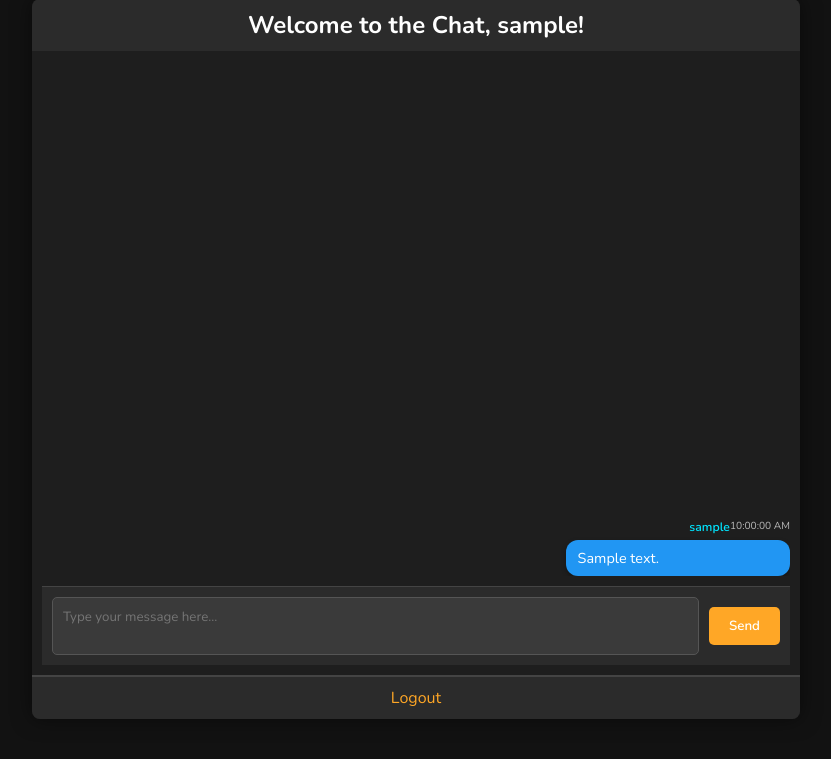
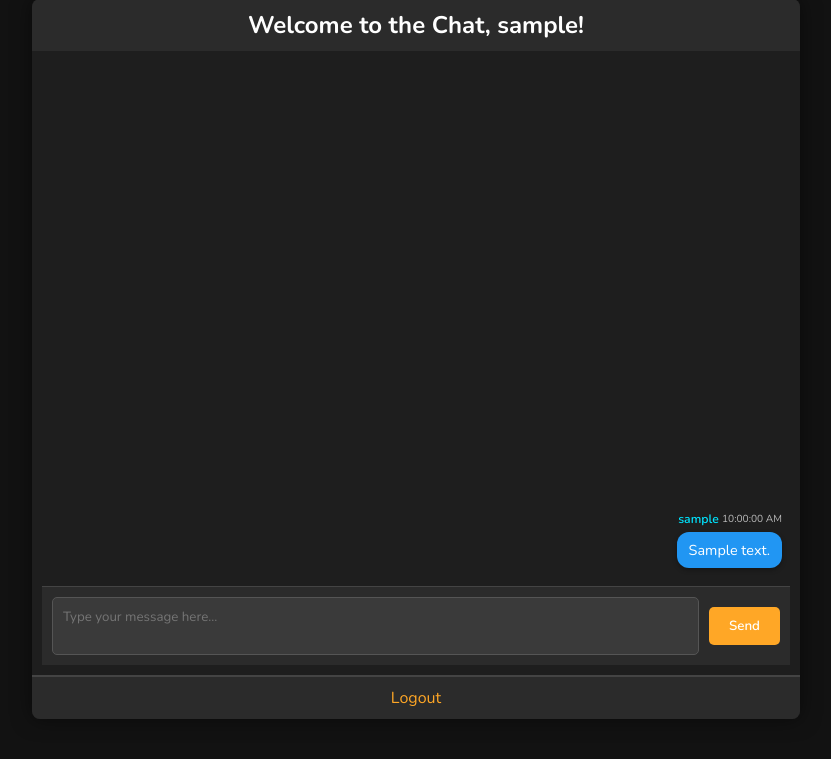
Before and after one commit to IrregularPersona/chat_appv2, a Flask app: page /chat in a window 1280 px wide. Shown: the part 41-800 px from the top of the page, without its empty margins (224-1055 px from the left). Run offline with Flask 3, Linux system fonts and the light colour scheme; a user stored in the database is signed in; tables that the repository leaves empty hold one stand-in row (values such as "Sample post"); some libraries are stand-ins or nearby versions.

Commit message:
Adjustment on css and js
I hate you

```diff
--- a/static/css/chat.css
+++ b/static/css/chat.css
@@ -65,45 +65,10 @@ h2 {
     align-items: flex-end;
 }
 
-.message-header {
-    color: #9e9e9e;
-    font-size: 0.85em;
-    margin-bottom: 5px;
+.message {
     display: flex;
-    justify-content: space-between;
+    flex-direction: column;
     width: 100%;
-}
-
-.timestamp {
-    font-size: 0.75em;
-    color: #bbbbbb;
-}
-
-/* Message Bubble */
-.message-bubble {
-    padding: 8px 12px;
-    border-radius: 12px;
-    min-width: 70px;
-    background-color: #333;
-    color: #d3d3d3;
-    box-shadow: 0 2px 5px rgba(0, 0, 0, 0.3);
-    word-wrap: break-word;
-    font-size: 0.9em;
-}
-
-.message-bubble.self {
-    background-color: #2196F3;
-    color: white;
-    align-self: flex-end;
-    margin-left: 70%;
-    max-width: 70% !important;
-}
-
-.message-bubble:not(.self) {
-    background-color: #424242;
-    color: #e0e0e0;
-    margin-right: 2.5%;
-    max-width: 40% !important;
 }
 
 .message-header strong {
@@ -114,21 +79,71 @@ h2 {
 
 .message-header {
     display: flex;
-    justify-content: space-between;
+    justify-content: center;
+    align-items: center;
     color: #9e9e9e;
     font-size: 0.85em;
     margin-bottom: 5px;
+    width: fit-content;
 }
+
+.message-container {
+    display: flex;
+    flex-direction: column;
+    margin:0.5rem;
+    max-width: 80%;
+    min-width: 40%;
+    width:fit-content;
+}
+
+.timestamp {
+    font-size: 0.75em;
+    color: #bbbbbb;
+    margin-left: 0.2rem;
+    vertical-align: middle;
+}
+
+/* Message Bubble */
+.message-bubble {
+    padding: 8px 12px;
+    border-radius: 12px;
+    width: fit-content;
+    /* min-width: 70px; */
+    background-color: #333;
+    color: #d3d3d3;
+    box-shadow: 0 2px 5px rgba(0, 0, 0, 0.3);
+    word-wrap: break-word;
+    font-size: 0.9em;
+    max-width: 80%;
+}
+
+.message-bubble.self {
+    background-color: #2196F3;
+    color: white;
+    text-align: end;
+    /* align-self: flex-end; */
+    /* margin-left: 70%; */
+    /* max-width: 70% !important; */
+}
+
+.message-bubble:not(.self) {
+    background-color: #424242;
+    color: #e0e0e0;
+    /* margin-right: 2.5%; */
+    max-width: 40% !important;
+}
+
 
 /* Curr Usernames Positioning */
 
 .right .message-header {
-    justify-content: flex-end;
+    justify-content:flex-end;
     text-align: right;
 }
 
 p {
     margin: 0;
+    padding: 0;
 }
 
 /* Input Form (Fixed at Bottom) */
--- a/static/js/chat.js
+++ b/static/js/chat.js
@@ -1,8 +1,8 @@
 window.onload = function(){
 
   //Scroll To Bottom
-  const lastMessage = document.querySelector(".messages ul li.message:last-child");
-
+  const lastMessage = document.querySelector(".messages ul li:last-child");
+  console.log(lastMessage);
   if(lastMessage){
     lastMessage.scrollIntoView({behavior: 'smooth'});
   }
--- a/templates/chat.html
+++ b/templates/chat.html
@@ -7,8 +7,6 @@
     <link rel="preconnect" href="https://fonts.googleapis.com">
     <link rel="preconnect" href="https://fonts.gstatic.com" crossorigin>
     <link href="https://fonts.googleapis.com/css2?family=Nunito:wght@400;600;700&display=swap" rel="stylesheet">
-    <script src="{{ url_for('static', filename='js/chat.js') }}"></script>
-    <script src="https://cdnjs.cloudflare.com/ajax/libs/socket.io/4.5.4/socket.io.js"></script>
 </head>
 <body>
     <div class="chat-container" data-username="{{ current_user.username }}">
@@ -26,6 +24,8 @@
         </div>
         <a href="{{ url_for('logout') }}" class="logout">Logout</a>
     </div>
+    <script src="https://cdnjs.cloudflare.com/ajax/libs/socket.io/4.5.4/socket.io.js"></script>
+    <script src="{{ url_for('static', filename='js/chat.js') }}"></script>
     <script>
         const socket = io.connect();
         const existingMessages = {{ existing_messages | tojson | safe }};
@@ -35,12 +35,14 @@
             const messageTime = new Date(msg.timestamp).toLocaleTimeString();
             messageItem.innerHTML = `
                 <div class="message ${msg.username === "{{ current_user.username }}" ? 'right' : ''}">
+                    <div class="message-container ${msg.username === "{{ current_user.username }}" ? 'right' : ''}">
                     <div class="message-header">
                         <strong data-user="${msg.username}">${msg.username}</strong>
                         <span class="timestamp">${messageTime}</span>
                     </div>
                     <div class="message-bubble ${msg.username === "{{ current_user.username }}" ? 'self' : ''}">
                         <p>${msg.message}</p>
+                    </div>
                     </div>
                 </div>`;
             messageList.appendChild(messageItem);
@@ -51,6 +53,7 @@
             const messageTime = convertToGMTPlus7(data.timestamp);
             messageItem.innerHTML = `
                 <div class="message ${data.username === "{{ current_user.username }}" ? 'right' : ''}">
+                    <div class="message-container ${data.username === "{{ current_user.username }}" ? 'right' : ''}">
                     <div class="message-header">
                         <strong data-user="${data.username}">${data.username}</strong>
                         <span class="timestamp">${messageTime}</span>
@@ -58,13 +61,15 @@
                     <div class="message-bubble ${data.username === "{{ current_user.username }}" ? 'self' : ''}">
                         <p>${data.message}</p>
                     </div>
+                    </div>
                 </div>`;
             messageList.appendChild(messageItem);
             scrollToBottom();
         });
 
+
+        const messageInput = document.getElementById('message-input');
         function sendMessage() {
-            const messageInput = document.getElementById('message-input');
             const message = messageInput.value;
             const username = "{{ current_user.username }}";
             const timestamp = new Date().toISOString();
```
